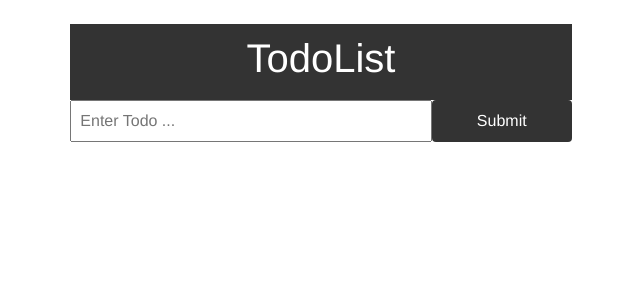
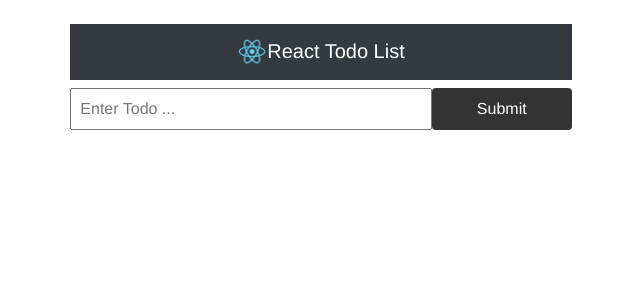
Before and after one commit to mayajs/sample, a React (Create React App) app in the folder todo/react-todo/: page / in a window 1280 px wide. Shown: the top 300 px of the page, without its empty margins (319-959 px from the left). Built offline with nearby package versions, Linux system fonts and the light colour scheme; no server answers; the HTML template or start-up script is replaced by a standard one.

Commit message:
FEAT: Add react logo and navbar brand

```diff
--- a/todo/react-todo/src/components/utility/Header.tsx
+++ b/todo/react-todo/src/components/utility/Header.tsx
@@ -1,16 +1,15 @@
-import React, { CSSProperties } from "react";
-
-const styles: CSSProperties = {
-  background: "#333",
-  color: "#fff",
-  textAlign: "center",
-  padding: "10px",
-};
+import React from "react";
+import logo from "../assets/logo.png";
 
 export default function Header() {
   return (
-    <header style={styles}>
-      <h1>TodoList</h1>
-    </header>
+    <nav className="navbar navbar-dark bg-dark mb-2">
+      <div className="container-fluid">
+        <a className="navbar-brand mx-auto" href="/">
+          <img src={logo} width="30" height="30" className="d-inline-block align-top" alt="React" loading="lazy" />
+          React Todo List
+        </a>
+      </div>
+    </nav>
   );
 }
```
